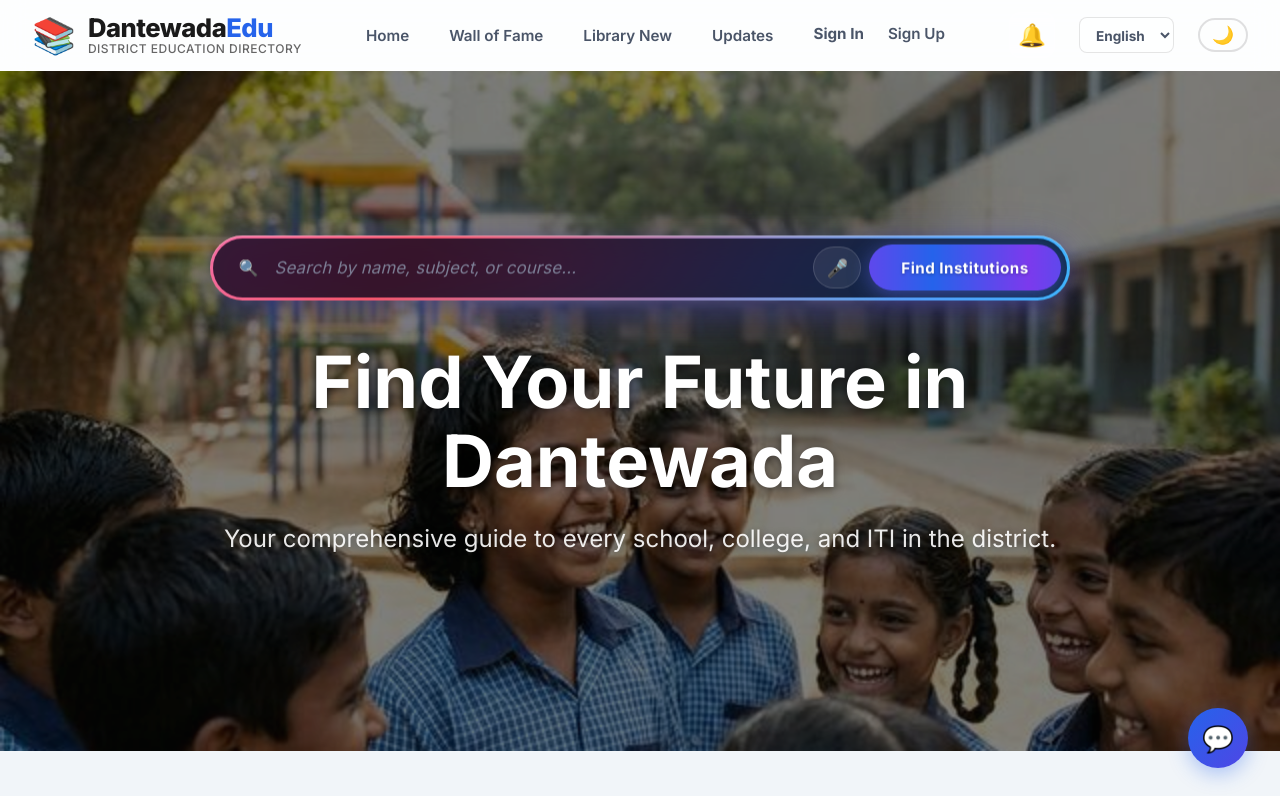
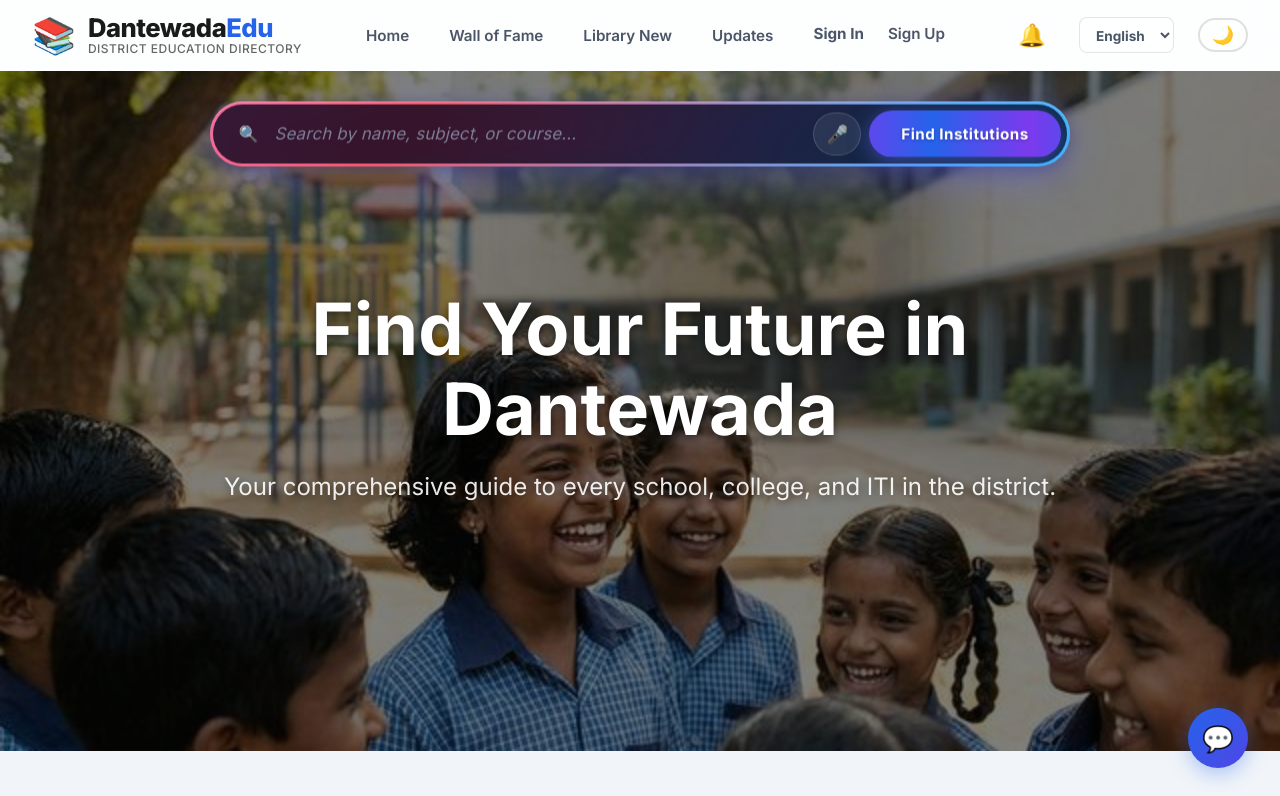
Before and after one commit to sushi-coder-lab/mydistrictproject, a plain HTML site: page frontend/index.html in a window 1280 px wide. Shown: the top 796 px of the page. Drawn offline with nearby package versions, Linux system fonts and the light colour scheme; no server answers.

Commit message:
UI: Move search bar to top of hero section

```diff
--- a/frontend/style.css
+++ b/frontend/style.css
@@ -613,11 +613,13 @@ body {
 }
 
 .hero-search-top {
-    position: relative;
+    position: absolute;
+    top: 2rem;
+    left: 0;
+    right: 0;
     z-index: 5;
     width: 100%;
     padding: 0 2rem;
-    margin-bottom: 2.5rem;
     animation: searchFloat 4s ease-in-out infinite;
 }
 
```
